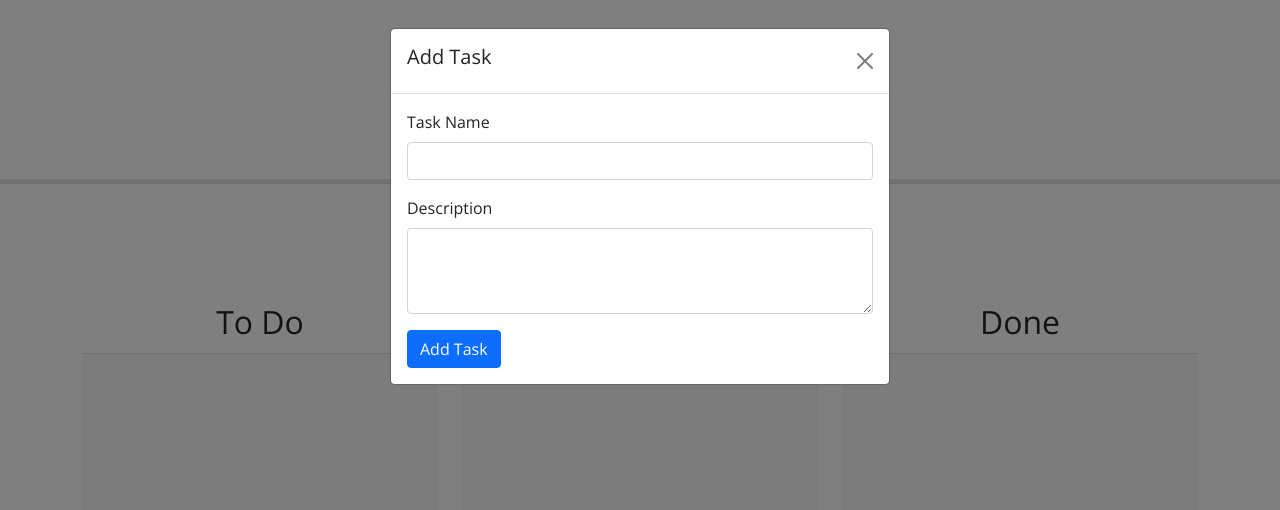
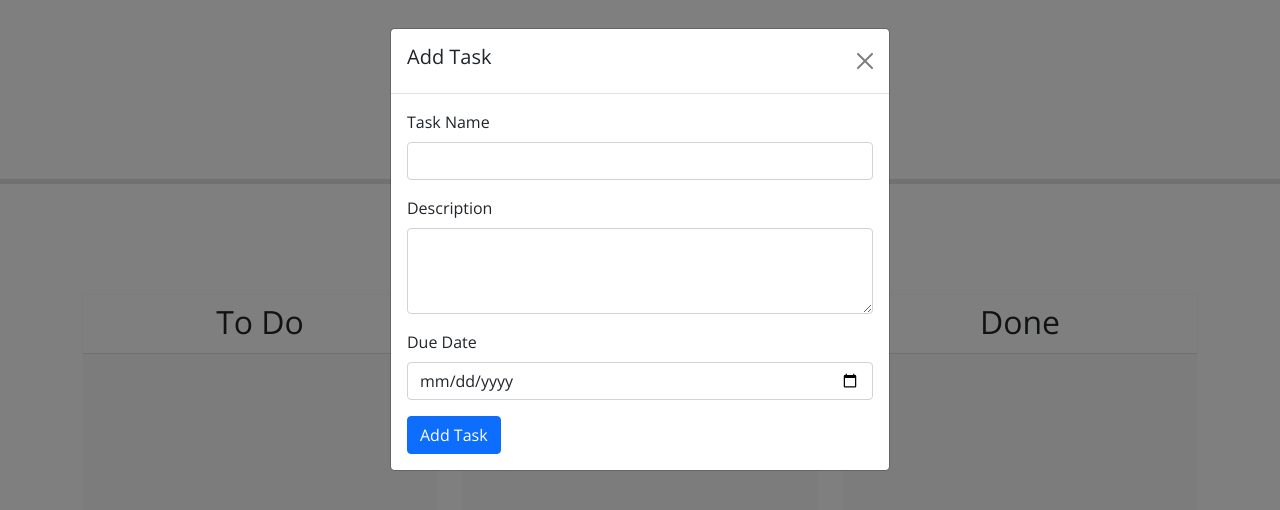
Before and after one commit to sabenri/module-5-challenge, a website with bundled scripts: page Develop/index.html in a window 1280 px wide. Both pictures are taken after a click on the button "Add Task". Built offline with nearby package versions, Linux system fonts and the light colour scheme.

Commit message:
added the date to the html

```diff
--- a/Develop/index.html
+++ b/Develop/index.html
@@ -41,6 +41,11 @@
           <div class="mb-3">
             <label for="taskbody" class="form-label"> Description</label>
             <textarea class="form-control" id="taskbody" rows="3"></textarea>
+          </div>
+          <div class="mb-3">
+            <label for="taskdate" class="form-label"> Due Date</label>
+            <input type="date" class="form-control" id="taskdate" required>
+
           </div>
 
           <button type="submit" class="btn btn-primary">Add Task</button>
```
